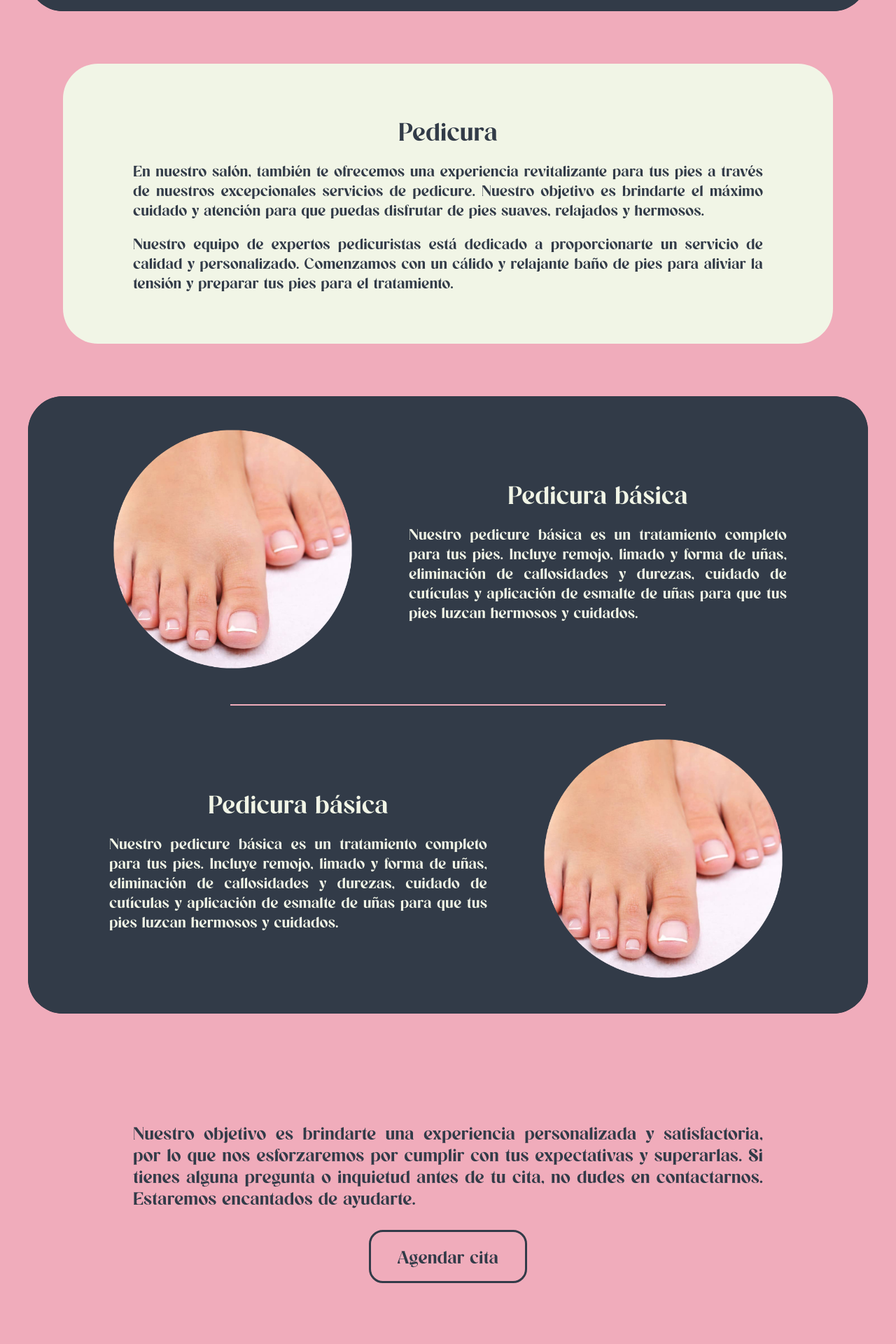
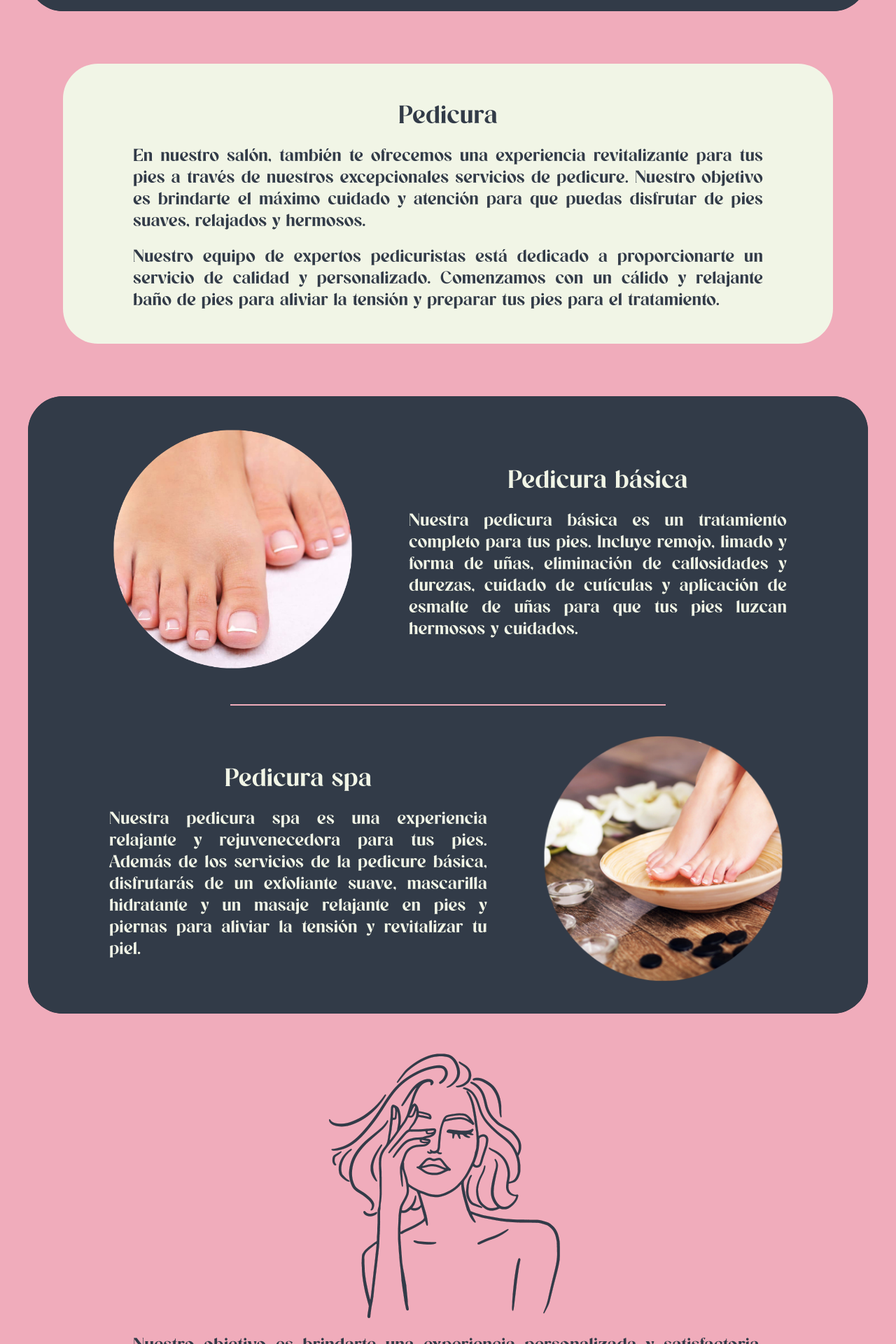
Before and after one commit to luisjuarezve/proyectoOhlala, a Django app: page /servicios in a window 1280 px wide. Shown: the part 3280-5200 px from the top of the page at 70% size. Run offline with Django 5.2, Linux system fonts and the light colour scheme.

Commit message:
Fix spelling

```diff
--- a/ohlala/account_manager/templates/account_manager/login.html
+++ b/ohlala/account_manager/templates/account_manager/login.html
@@ -15,7 +15,7 @@
         <div class="icons">
             <img class="icons-img-login" src="{% static "img/mano_logo_blanco.png" %}">
         </div>
-        <p class="login-subtitle pink">No te has unido a nuestra familia aún?</p>
+        <p class="login-subtitle pink">¿No te has unido a nuestra familia aún?</p>
         <a class="sign-login-button" href="{% url "signup" %}">Crea una cuenta</a>
     </div>
 </div>
--- a/ohlala/account_manager/templates/account_manager/signup.html
+++ b/ohlala/account_manager/templates/account_manager/signup.html
@@ -5,7 +5,7 @@
 <div class="signup-wrap">
     <form method="post" class="signup-card" action="{% url "form_signup" %}">
         {% csrf_token %}
-        <h1 class="signup-title light">Bienvenida a nuestra familia</h1>
+        <h1 class="signup-title light">Bienvenido a nuestra familia</h1>
         <h2 class="signup-subtitle pink">Llene el formulario para poder registrar sus datos en el sistema</h2>
         <div class="inputs">
             <input class="signup-field" type="number" name="cedula" id="" placeholder="Cédula" required>
@@ -29,7 +29,7 @@
         <div class="icons">
             <img src="{% static "img/nail_polish.png" %}">
         </div>
-        <h1 class="signup-title">Ya te encuentras registrado?</h1>
+        <h1 class="signup-title">¿Ya te encuentras registrado?</h1>
         <a class="login-button" href="{% url "login" %}">Iniciar sesión</a>
     </div>
 </div>
--- a/ohlala/ohlala/static/css/LuisJuarez.css
+++ b/ohlala/ohlala/static/css/LuisJuarez.css
@@ -703,14 +703,14 @@ footer span {
 */
 
 .agendar-wrap {
-    height: 720px;
+    height: 775px;
     display: flex;
     justify-content: space-evenly;
     align-items: center;
 }
 
 .agendar-card {
-    height: 580px;
+    height: 600px;
     width: 550px;
     border-radius: 50px;
     background-color: #323B48;
@@ -778,7 +778,7 @@ footer span {
 }
 
 .agendar-factura-card {
-    height: 580px;
+    height: 600px;
     width: 550px;
     border-radius: 50px;
     background-color: #F5E5E1;
--- a/ohlala/ohlala/static/css/MariaMoros.css
+++ b/ohlala/ohlala/static/css/MariaMoros.css
@@ -24,7 +24,7 @@
 }
 
 .contact-title {
-    font-size: 32px;
+    font-size: 40px;
 }
 
 .contact-title.light {
@@ -106,7 +106,7 @@
 
 .contact-para {
     width: 413px;
-    font-size: 20px;
+    font-size: 25px;
     text-align: justify;
 }
 
@@ -195,7 +195,7 @@ hr {
 
   .caja-blanca p{
     width: 900px;
-    font-size: 24px;
+    font-size: 27.5px;
     margin: 0px;
     text-align: justify;
     color: #323B48;
--- a/ohlala/ohlala/static/css/luisGarrillo.css
+++ b/ohlala/ohlala/static/css/luisGarrillo.css
@@ -715,7 +715,7 @@ border: solid 3px #323B48;
   */
 
   .texto p, .caja-blanca p {
-    font-size: 24px;
+    font-size: 27.5px;
   }
   .caja-negra.first {
     border-top-left-radius: 50px;
@@ -725,6 +725,11 @@ border: solid 3px #323B48;
   .caja-negra.last {
     border-bottom-left-radius: 50px;
     border-bottom-right-radius: 50px;
+  }
+
+  .caja-rosada.large {
+    height: 720px;
+    padding-bottom:30px;
   }
 
   .ayuda {
--- a/ohlala/ohlala/static/js/LuisGarillo.js
+++ b/ohlala/ohlala/static/js/LuisGarillo.js
@@ -134,7 +134,7 @@ function setManicure(event) {
 }
 
 function cancelMani() {
-    document.querySelector("#confirm-mani").textContent = "No se hará manicura";
+    document.querySelector("#confirm-mani").textContent = "No se incluye manicura";
     document.querySelector("#mani-price").textContent = 0;
     document.querySelector("#manicura").value = 0;
     maniCheck = false;
@@ -143,7 +143,7 @@ function cancelMani() {
 }
 
 function cancelPedi() {
-    document.querySelector("#confirm-pedi").textContent = "No se hará pedicura";
+    document.querySelector("#confirm-pedi").textContent = "No se incluye pedicura";
     document.querySelector("#pedi-price").textContent = 0;
     document.querySelector("#pedicura").value = 0;
     pediCheck = false;
--- a/ohlala/ohlala_app/templates/ohlala_app/agendar.html
+++ b/ohlala/ohlala_app/templates/ohlala_app/agendar.html
@@ -86,14 +86,14 @@
             <div class="agendar-list">
                 <ul>
                     <li>
-                        <p id="confirm-mani">No se hará manicura</p>
+                        <p id="confirm-mani">No se incluye manicura</p>
                         <div class="confirmation-cancel">
                             <p><span id="mani-price" class="price">0</span>Bs</p>
                             <div id="mani-cancel" class="cancel">✖</div>
                         </div>
                     </li>
                     <li>
-                        <p id="confirm-pedi">No se hará pedicura</p>
+                        <p id="confirm-pedi">No se incluye pedicura</p>
                         <div class="confirmation-cancel">
                             <p><span id="pedi-price" class="price">0</span>Bs</p>
                             <div id="pedi-cancel" class="cancel">✖</div>
--- a/ohlala/ohlala_app/templates/ohlala_app/index.html
+++ b/ohlala/ohlala_app/templates/ohlala_app/index.html
@@ -52,7 +52,7 @@
                 <ul>
                     <li><a href="{% url "inicio" %}">Inicio</a></li>
                     <li><a href="{% url "agendar" %}">Agendar cita</a></li>
-                    <li><a href="{% url "nosotros" %}">Quienes somos</a></li>
+                    <li><a href="{% url "nosotros" %}">¿Quienes somos?</a></li>
                 </ul>
             </nav>
             <hr>
--- a/ohlala/ohlala_app/templates/ohlala_app/nosotros.html
+++ b/ohlala/ohlala_app/templates/ohlala_app/nosotros.html
@@ -7,7 +7,7 @@
         <img class="about-img" src="{% static "img/mano-oscura.png" %}">
         <h1 class="about-title">¿Qué es Ohlálá?</h1>
         <p class="about-para">
-            Ohlálá es un santuario donde se busca desatar la belleza de las manos y pies de cada uno de nuestros clientes, persiguiendo la expresión del individualismo y satisfacción personal.
+            Ohlálá es un santuario donde se busca destacar la belleza de las manos y pies de cada uno de nuestros clientes, persiguiendo la expresión del individualismo y satisfacción personal.
         </p>
     </div>
     <div class="about-container-vision">
@@ -25,7 +25,7 @@
         <div id="value-body" class="values-body">
             <div id="delicate" class="value delicate">
                 <h2 class="value-title">Delicadeza</h2>
-                <p class="value-para">Tratamos de ofrecer un trato de calidad para todos</p>
+                <p class="value-para">Tratamos de cuidar nuestra imagen y la de nuestros clientes.</p>
             </div>
             <div id="elegant" class="value elegant selected">
                 <h2 class="value-title light">Elegancia</h2>
--- a/ohlala/ohlala_app/templates/ohlala_app/servicios.html
+++ b/ohlala/ohlala_app/templates/ohlala_app/servicios.html
@@ -16,7 +16,7 @@
         <div><img src="{% static "img/manicura-basica.png" %}" class=imagen alt=""></div>
         <div id="#manicura" class="texto">
           <h1>Manicura básica</h1>
-          <p>Nuestra manicura básica incluye limado y forma de uñas, cuidado de cutículas y opcionalmente, la aplicación de esmalte de uñas para embellecer tus manos.</p>
+          <p>Nuestra manicura básica incluye limado y forma de uñas, cuidado de cutículas, y opcionalmente, la aplicación de esmalte de uñas para embellecer tus manos.</p>
         </div>
       </div>
       <hr>
@@ -32,7 +32,7 @@
         <div><div><img src="{% static "img/manicura-gel.png" %}" class=imagen alt=""></div></div>
         <div id="#manicura-gel" class="texto">
           <h1>Manicura en gel</h1>
-          <p>Con nuestro manicure en gel, disfrutarás de un esmalte de uñas de larga duración. Utilizamos esmaltes de gel de alta calidad que se secan bajo una lámpara UV o LED, brindando un brillo duradero y resistencia a los astillamientos.</p>
+          <p>Con nuestra manicura en gel, disfrutarás de un esmalte de uñas de larga duración. Utilizamos esmaltes de gel de alta calidad que se secan bajo una lámpara UV o LED, brindando un brillo duradero y resistencia a los astillamientos.</p>
         </div>
       </div>
       <hr>
@@ -55,8 +55,7 @@
       <div id="#manicura-polygel" class="caja-negra last">
         <div class="texto">
           <h1>Polygel</h1>
-          <p>El Polygel es una opción versátil que combina lo mejor de los sistemas de gel y acrílico. Proporciona una apariencia natural y flexible, al mismo tiempo que ofrece fuerza y durabilidad. Es una excelente opción para quienes desean uñas esculpidas sin utilizar extensiones.
-            Pedicure:</p>
+          <p>El Polygel es una opción versátil que combina lo mejor de los sistemas de gel y acrílico. Proporciona una apariencia natural y flexible, al mismo tiempo que ofrece fuerza y durabilidad. Es una excelente opción para quienes desean uñas esculpidas sin utilizar extensiones.</p>
         </div>
         <div><img src="{% static "img/poly-gel.png" %}" class=imagen alt=""></div>
       </div>
@@ -74,21 +73,22 @@
         <div><img src="{% static "img/pedicura-circulo1.png" %}" class=imagen alt=""></div>
         <div class=texto>
           <h1>Pedicura básica</h1>
-          <p>Nuestro pedicure básica es un tratamiento completo para tus pies. Incluye remojo, limado y forma de uñas, eliminación de callosidades y durezas, cuidado de cutículas y aplicación de esmalte de uñas para que tus pies luzcan hermosos y cuidados.</p>
+          <p>Nuestra pedicura básica es un tratamiento completo para tus pies. Incluye remojo, limado y forma de uñas, eliminación de callosidades y durezas, cuidado de cutículas y aplicación de esmalte de uñas para que tus pies luzcan hermosos y cuidados.</p>
         </div>
       </div>
       <hr>
       <div class="caja-negra last">
         <div class=texto>
-          <h1>Pedicura básica</h1>
-          <p>Nuestro pedicure básica es un tratamiento completo para tus pies. Incluye remojo, limado y forma de uñas, eliminación de callosidades y durezas, cuidado de cutículas y aplicación de esmalte de uñas para que tus pies luzcan hermosos y cuidados.</p>
+          <h1>Pedicura spa</h1>
+          <p>Nuestra pedicura spa es una experiencia relajante y rejuvenecedora para tus pies. Además de los servicios de la pedicure básica, disfrutarás de un exfoliante suave, mascarilla hidratante y un masaje relajante en pies y piernas para aliviar la tensión y revitalizar tu piel.</p>
         </div>
-        <div><img src="{% static "img/pedicura-circulo1.png" %}" class=imagen alt=""></div>
+        <div><img src="{% static "img/spa.png" %}" class=imagen alt=""></div>
       </div>
     </div>
 
-    <div class="caja-rosada">
-      <h3 class="texto1">Nuestro objetivo es brindarte una experiencia personalizada y satisfactoria, por lo que nos esforzaremos por cumplir con tus expectativas y superarlas. Si tienes alguna pregunta o inquietud antes de tu cita, no dudes en contactarnos. Estaremos encantados de ayudarte.</h3>
-      <a href="" class="button-primary">Agendar cita</a>
+    <div class="caja-rosada large">
+      <img src="{% static "img/chicaN.png" %}">
+      <h3 class="texto1">Nuestro objetivo es brindarte una experiencia personalizada y satisfactoria, por lo que nos esforzaremos por cumplir con tus expectativas y superarlas. Agenda una cita para disfrutar de una experiencia inolvidable.</h3>
+      <a href="{% url "agendar" %}" class="button-primary">Agendar cita</a>
   </div>
 {% endblock %}
```
Also changed, not shown: ohlala/ohlala_app/templates/ohlala_app/inicio.html (+4 -4 lines), ohlala/ohlala/static/img/chicaN.png (added), ohlala/ohlala/static/img/spa.png (added).
